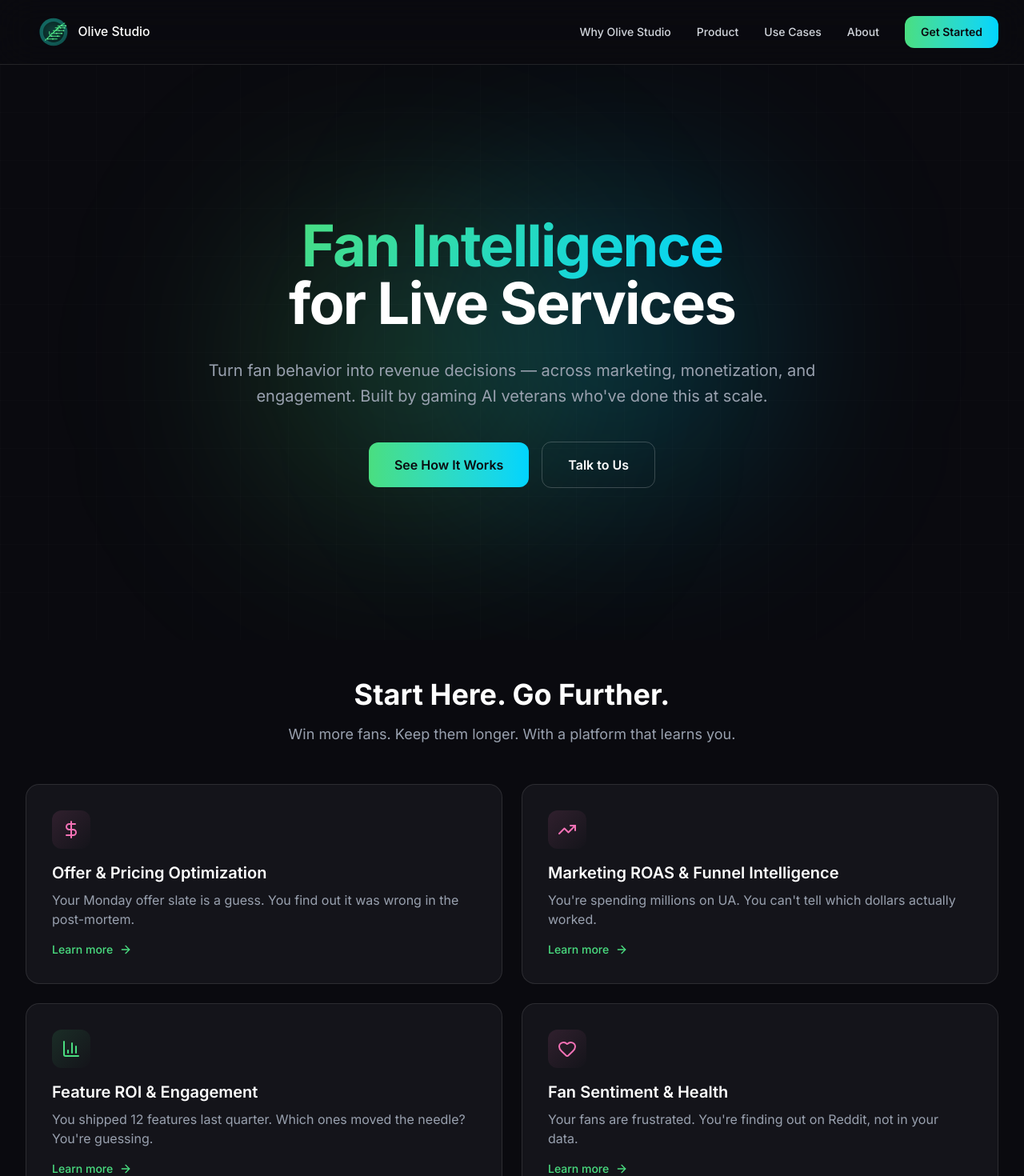
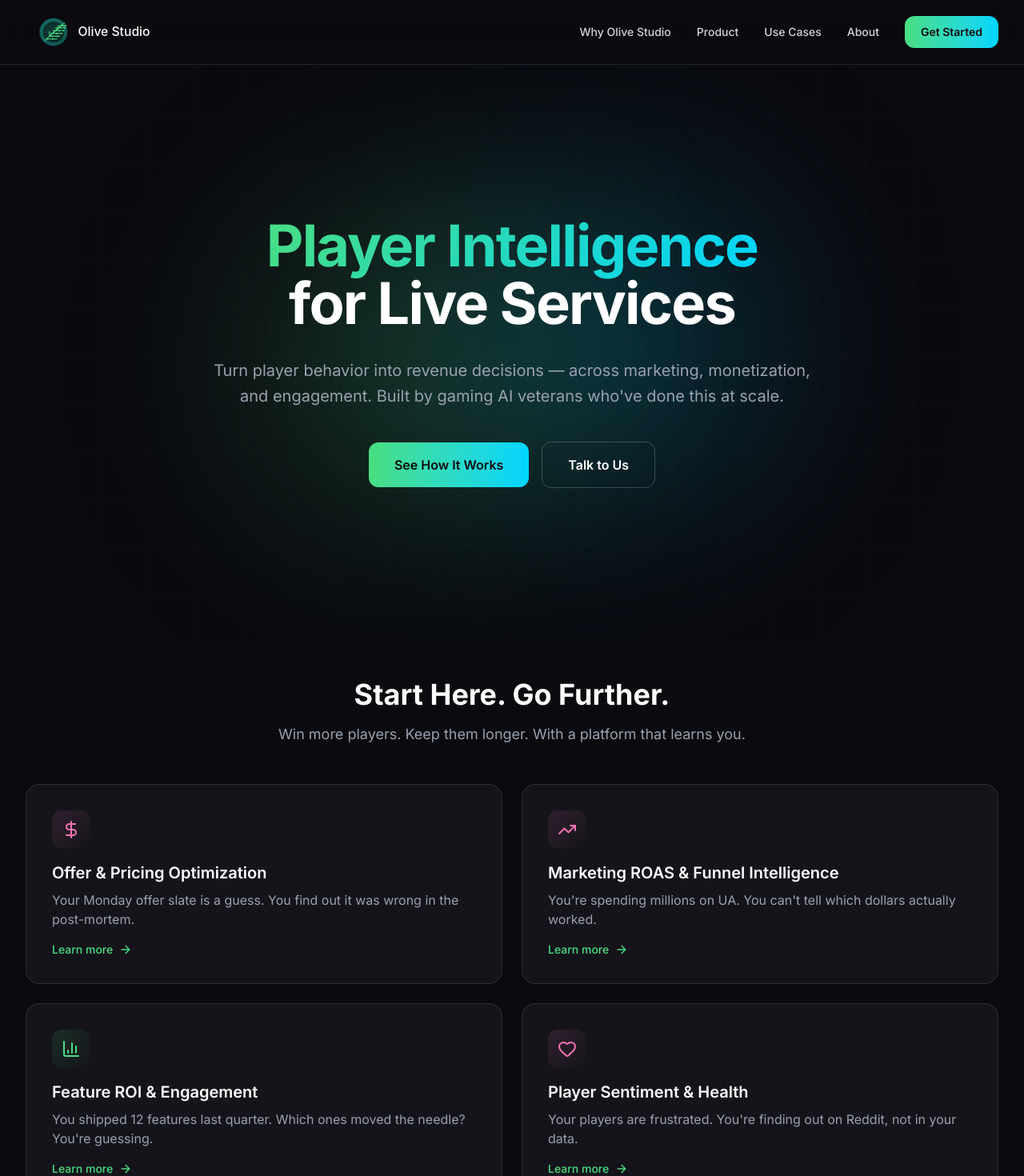
Before and after one commit to ashishsharma2877/Olive-Studio, a Next.js app: page / in a window 1280 px wide. Shown: the top 1470 px of the page at 80% size. Built offline with nearby package versions, Linux system fonts and the light colour scheme.

Commit message:
CEO feedback: EA → gaming, fans → players

```diff
--- a/src/app/about/page.tsx
+++ b/src/app/about/page.tsx
@@ -56,7 +56,7 @@ export default function AboutPage() {
             </h1>
             <p className="mt-6 text-lg md:text-xl text-gray-400 max-w-3xl mx-auto">
               Olive Studio was built by live ops and monetization leaders who spent
-              decades at Electronic Arts. We got tired of flying blind — so we
+              decades in the gaming industry. We got tired of flying blind — so we
               built the system we always wished we had.
             </p>
           </motion.div>
@@ -95,8 +95,7 @@ export default function AboutPage() {
                   what&apos;s happening, why, and what to do next.
                 </p>
                 <p className="text-white font-medium">
-                  We call them fans because they&apos;re not just users — they
-                  spend, they churn, they advocate, they rage-quit. Olive Studio
+                  Players spend, churn, advocate, and rage-quit. Olive Studio
                   turns that behavior into revenue decisions.
                 </p>
               </div>
--- a/src/app/contact/page.tsx
+++ b/src/app/contact/page.tsx
@@ -66,7 +66,7 @@ export default function ContactPage() {
           >
             <h1 className="text-4xl sm:text-5xl md:text-6xl font-bold tracking-tight text-white">
               Let&apos;s Talk{" "}
-              <span className="gradient-text">Fan Intelligence</span>
+              <span className="gradient-text">Player Intelligence</span>
             </h1>
             <p className="mt-6 text-lg md:text-xl text-gray-400 max-w-3xl mx-auto">
               Whether you&apos;re running live ops on a flagship title or
--- a/src/app/layout.tsx
+++ b/src/app/layout.tsx
@@ -10,15 +10,15 @@ const inter = Inter({
 });
 
 export const metadata: Metadata = {
-  title: "Olive Studio | Fan Intelligence for Live Games",
+  title: "Olive Studio | Player Intelligence for Live Games",
   description:
-    "Turn fan behavior into revenue decisions — across monetization, marketing, product, and engagement. Built by live ops veterans who've done this at scale.",
+    "Turn player behavior into revenue decisions — across monetization, marketing, product, and engagement. Built by live ops veterans who've done this at scale.",
   icons: {
     icon: "/icon-32.png",
     apple: "/icon-32.png",
   },
   keywords: [
-    "fan intelligence",
+    "player intelligence",
     "live games",
     "player analytics",
     "game monetization",
@@ -27,18 +27,18 @@ export const metadata: Metadata = {
     "player retention",
   ],
   openGraph: {
-    title: "Olive Studio | Fan Intelligence for Live Games",
+    title: "Olive Studio | Player Intelligence for Live Games",
     description:
-      "Turn fan behavior into revenue decisions — across monetization, marketing, product, and engagement.",
+      "Turn player behavior into revenue decisions — across monetization, marketing, product, and engagement.",
     url: "https://olivestudio.ai",
     siteName: "Olive Studio",
     type: "website",
   },
   twitter: {
     card: "summary_large_image",
-    title: "Olive Studio | Fan Intelligence for Live Games",
+    title: "Olive Studio | Player Intelligence for Live Games",
     description:
-      "Turn fan behavior into revenue decisions — across monetization, marketing, product, and engagement.",
+      "Turn player behavior into revenue decisions — across monetization, marketing, product, and engagement.",
   },
 };
 
--- a/src/app/page.tsx
+++ b/src/app/page.tsx
@@ -38,8 +38,8 @@ const useCases = [
   },
   {
     icon: Heart,
-    title: "Fan Sentiment & Health",
-    description: "Your fans are frustrated. You're finding out on Reddit, not in your data.",
+    title: "Player Sentiment & Health",
+    description: "Your players are frustrated. You're finding out on Reddit, not in your data.",
     href: "/use-cases#sentiment",
     color: "from-[#F472B6] to-[#F472B6]",
   },
@@ -110,12 +110,12 @@ export default function Home() {
             className="text-center"
           >
             <h1 className="text-4xl sm:text-5xl md:text-6xl lg:text-7xl font-bold tracking-tight">
-              <span className="gradient-text">Fan Intelligence</span>
+              <span className="gradient-text">Player Intelligence</span>
               <br />
               <span className="text-white">for Live Services</span>
             </h1>
             <p className="mt-6 md:mt-8 text-lg md:text-xl text-gray-400 max-w-3xl mx-auto leading-relaxed">
-              Turn fan behavior into revenue decisions — across marketing,
+              Turn player behavior into revenue decisions — across marketing,
               monetization, and engagement. Built by gaming AI veterans
               who&apos;ve done this at scale.
             </p>
@@ -149,7 +149,7 @@ export default function Home() {
               Start Here. Go Further.
             </h2>
             <p className="mt-4 text-gray-400 text-lg max-w-2xl mx-auto">
-              Win more fans. Keep them longer. With a platform that learns you.
+              Win more players. Keep them longer. With a platform that learns you.
             </p>
           </motion.div>
 
@@ -342,7 +342,7 @@ export default function Home() {
             </div>
             <h2 className="text-3xl md:text-4xl lg:text-5xl font-bold text-white max-w-4xl mx-auto leading-tight">
               Built by former{" "}
-              <span className="gradient-text">Electronic Arts</span> leaders
+              <span className="gradient-text">gaming</span> leaders
               with 25+ years turning player data into decisions for studios,
               marketing, and CX teams.
             </h2>
--- a/src/app/use-cases/page.tsx
+++ b/src/app/use-cases/page.tsx
@@ -78,10 +78,10 @@ const useCases = [
     id: "sentiment",
     icon: Heart,
     color: "#F472B6",
-    title: "Fan Sentiment & Health",
+    title: "Player Sentiment & Health",
     subtitle: "Catch sentiment shifts before Reddit does",
     personas: ["Community Lead", "Brand Marketing", "Live Ops"],
-    pain: "Fan sentiment is shifting — frustration with matchmaking, excitement about a new mode — and you're finding out on Reddit or Twitter, not in your data.",
+    pain: "Player sentiment is shifting — frustration with matchmaking, excitement about a new mode — and you're finding out on Reddit or Twitter, not in your data.",
     solution: [
       "Monitors behavioral signals that indicate sentiment shifts",
       "Correlates with external signals (social, reviews, community)",
@@ -122,7 +122,7 @@ export default function UseCasesPage() {
               <span className="gradient-text">Go Further.</span>
             </h1>
             <p className="mt-6 text-lg md:text-xl text-gray-400 max-w-3xl mx-auto">
-              Win more fans. Keep them longer. With a platform that learns you.
+              Win more players. Keep them longer. With a platform that learns you.
             </p>
           </motion.div>
         </div>
--- a/src/app/why/page.tsx
+++ b/src/app/why/page.tsx
@@ -54,7 +54,7 @@ export default function WhyPage() {
             <div className="mt-6 text-lg md:text-xl text-gray-400 max-w-3xl mx-auto space-y-2">
               <p>Not another dashboard.</p>
               <p>Not another chatbot.</p>
-              <p className="text-white font-medium">Turn fan signals into revenue decisions.</p>
+              <p className="text-white font-medium">Turn player signals into revenue decisions.</p>
             </div>
           </motion.div>
         </div>
--- a/src/components/Footer.tsx
+++ b/src/components/Footer.tsx
@@ -29,7 +29,7 @@ export default function Footer() {
               />
             </Link>
             <p className="mt-4 text-gray-400 text-sm max-w-md">
-              Fan Intelligence for Live Games. Turn fan behavior into revenue
+              Player Intelligence for Live Games. Turn player behavior into revenue
               decisions — across monetization, marketing, product, and engagement.
             </p>
           </div>
```
